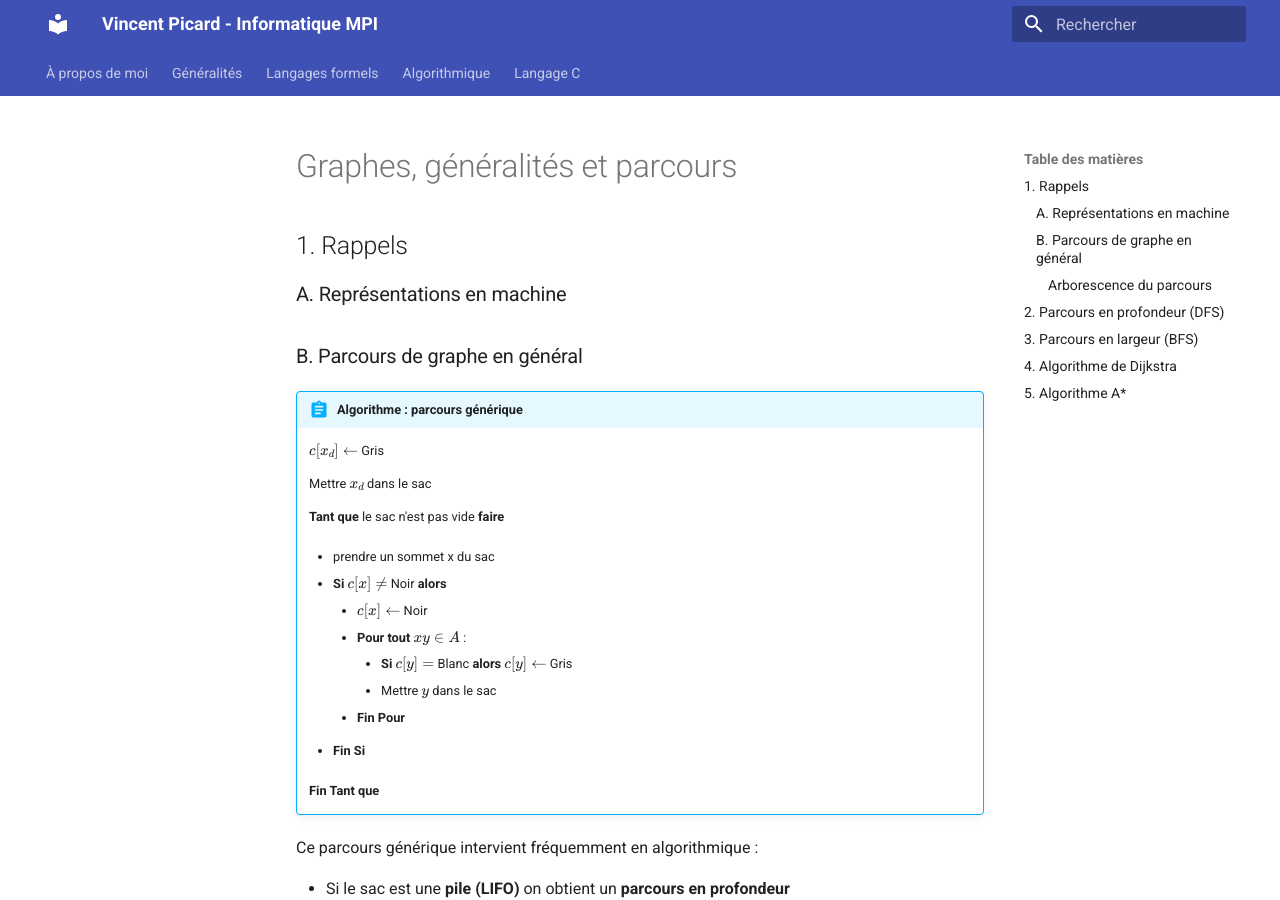
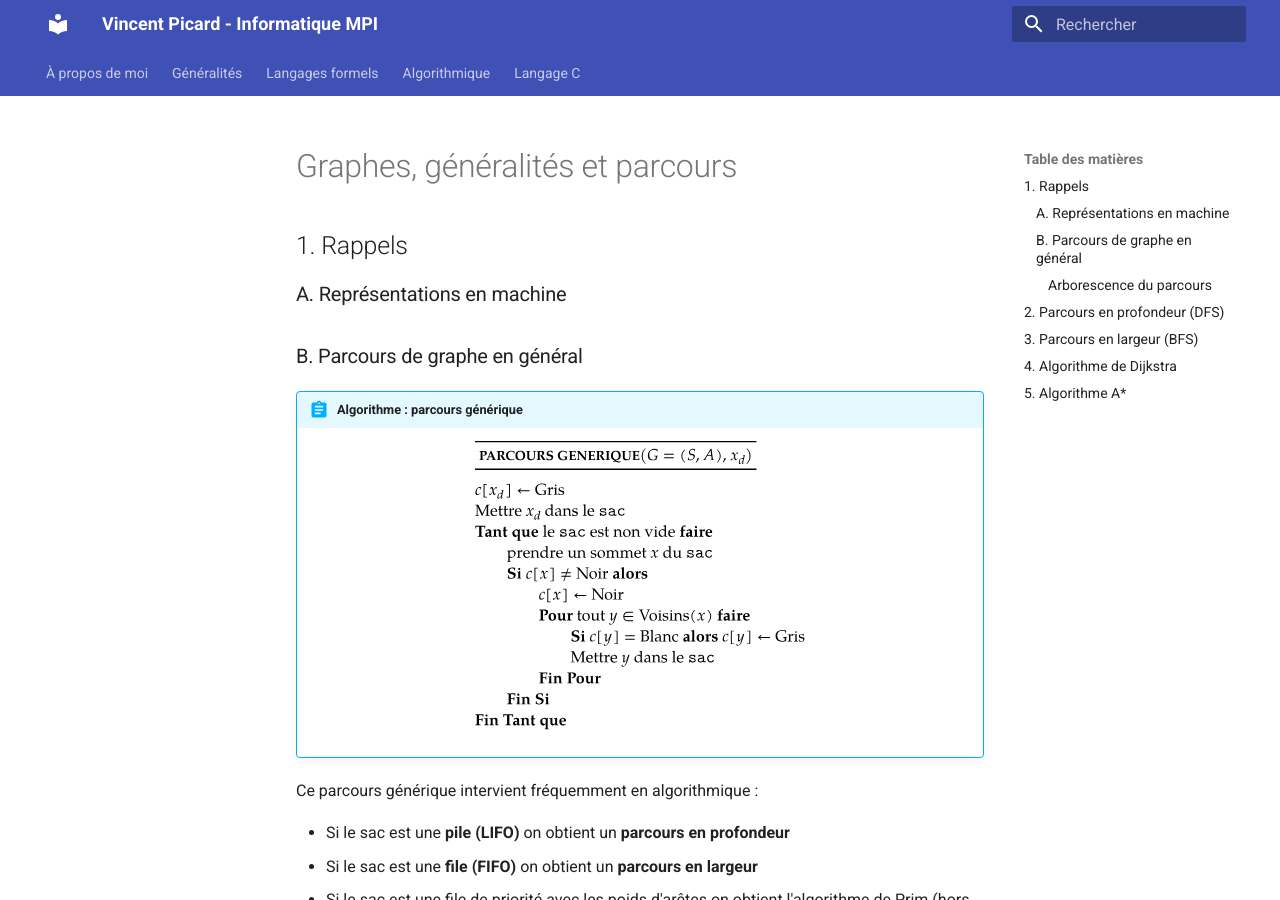
Before and after one commit to vincent-picard/vincent-picard.github.io, an MkDocs documentation site: the page built from docs/algo/graphes.md, in a window 1280 px wide and 900 px high. Built offline with MkDocs 1.6.1 and Material for MkDocs 9.7.7, drawn with Linux system fonts in a browser that asks for light colours.

Commit message:
parcours generique algo

```diff
--- a/docs/algo/graphes.md
+++ b/docs/algo/graphes.md
@@ -5,27 +5,10 @@
 ### B. Parcours de graphe en général
 
 !!! abstract "Algorithme : parcours générique"
+    <figure>
+    ![Un graphe biparti](algo/pgenerique/pgenerique.svg)
+    </figure>
 
-    $c[x_d] \gets$ Gris
-
-    Mettre $x_d$ dans le sac
-
-    **Tant que** le sac n'est pas vide **faire**
-
-    - prendre un sommet x du sac
-
-    - **Si** $c[x] \neq$ Noir **alors**
-
-        - $c[x] \gets$ Noir
-        - **Pour tout** $xy \in A$ :
-
-            - **Si** $c[y] =$ Blanc **alors** $c[y] \gets$ Gris
-            - Mettre $y$ dans le sac
-        - **Fin Pour**
-
-    - **Fin Si**
-
-    **Fin Tant que**
 
 Ce parcours générique intervient fréquemment en algorithmique :
 
```
Also changed, not shown: docs/algo/algo/pgenerique/pgenerique.svg (added), 1 other file.
